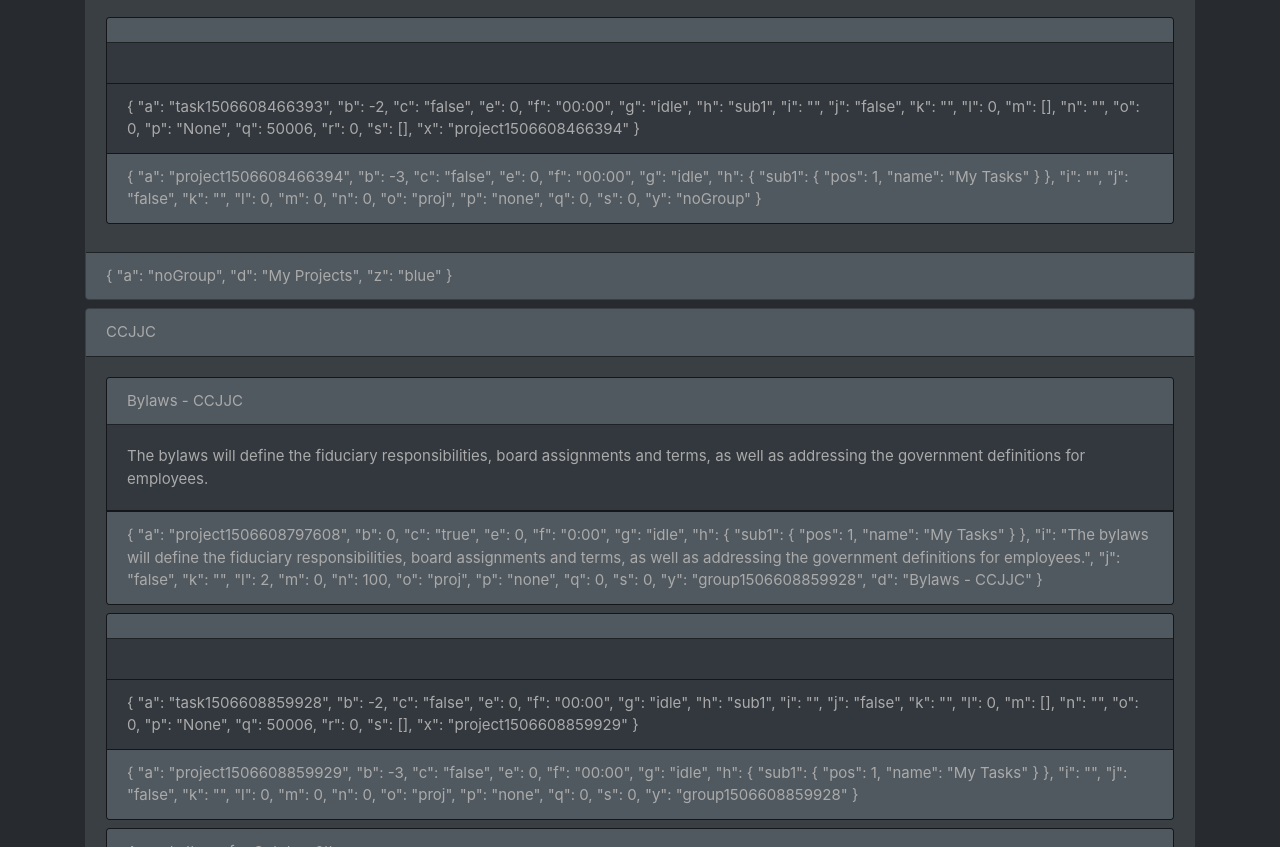
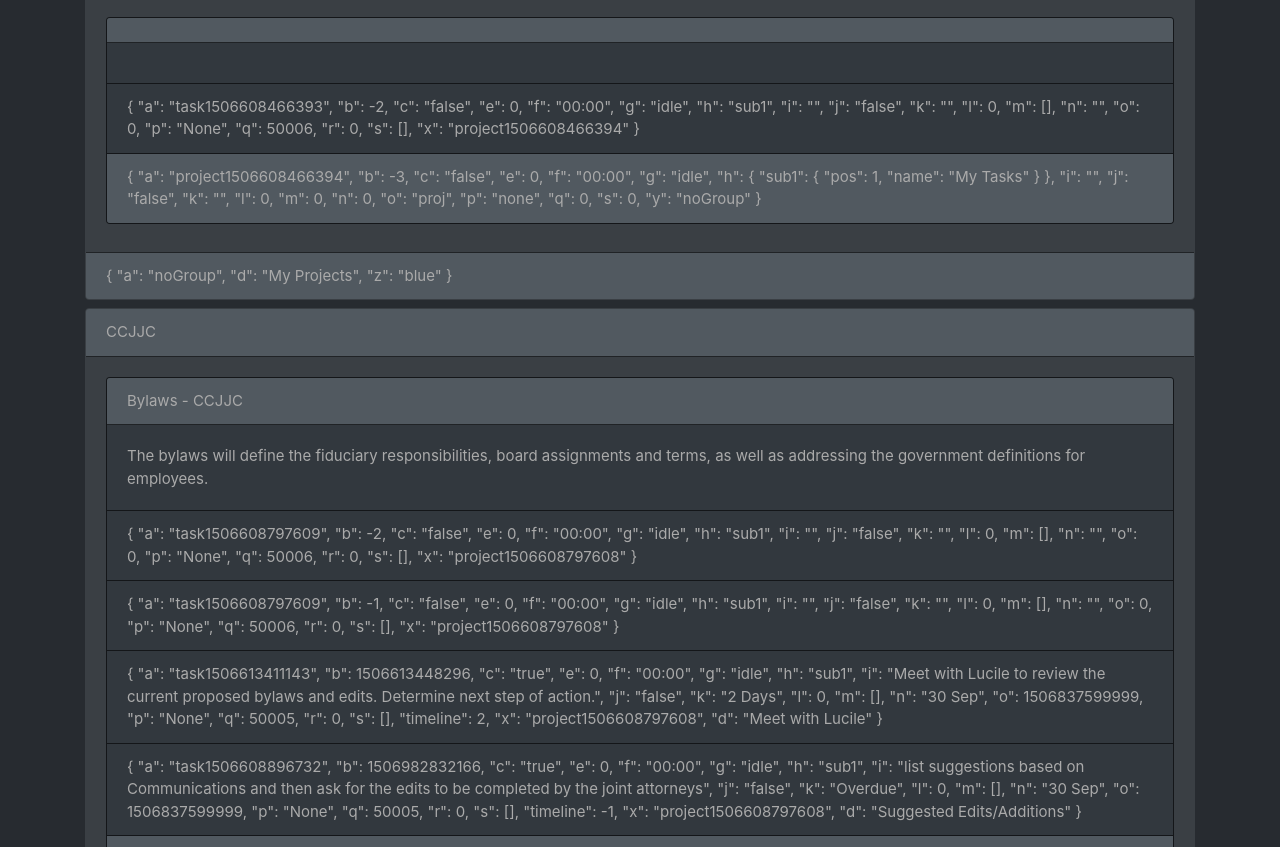
Before and after one commit to rokhos82/EclipseManage-Viewer, a plain HTML site: page index.html in a window 1280 px wide. Shown: the part 105-952 px from the top of the page. Drawn offline with nearby package versions, Linux system fonts and the light colour scheme.

Commit message:
Filter Tasks
Tasks are now groups with projects

```diff
--- a/index.html
+++ b/index.html
@@ -15,7 +15,7 @@
             <div class="card-header">{{proj.d}}</div>
             <div class="card-body">{{proj.i}}</div>
             <ul class="list-group list-group-flush">
-              <li class="list-group-item" ng-repeat="task in ctrl.tasks | filter: pid track by task.x">{{task | json}}</li>
+              <li class="list-group-item" ng-repeat="task in ctrl.tasks | orderBy: 'b' | filter: pid as results track by $index">{{task | json}}</li>
             </ul>
             <div class="card-footer">{{proj | json}}</div>
           </div>
```
